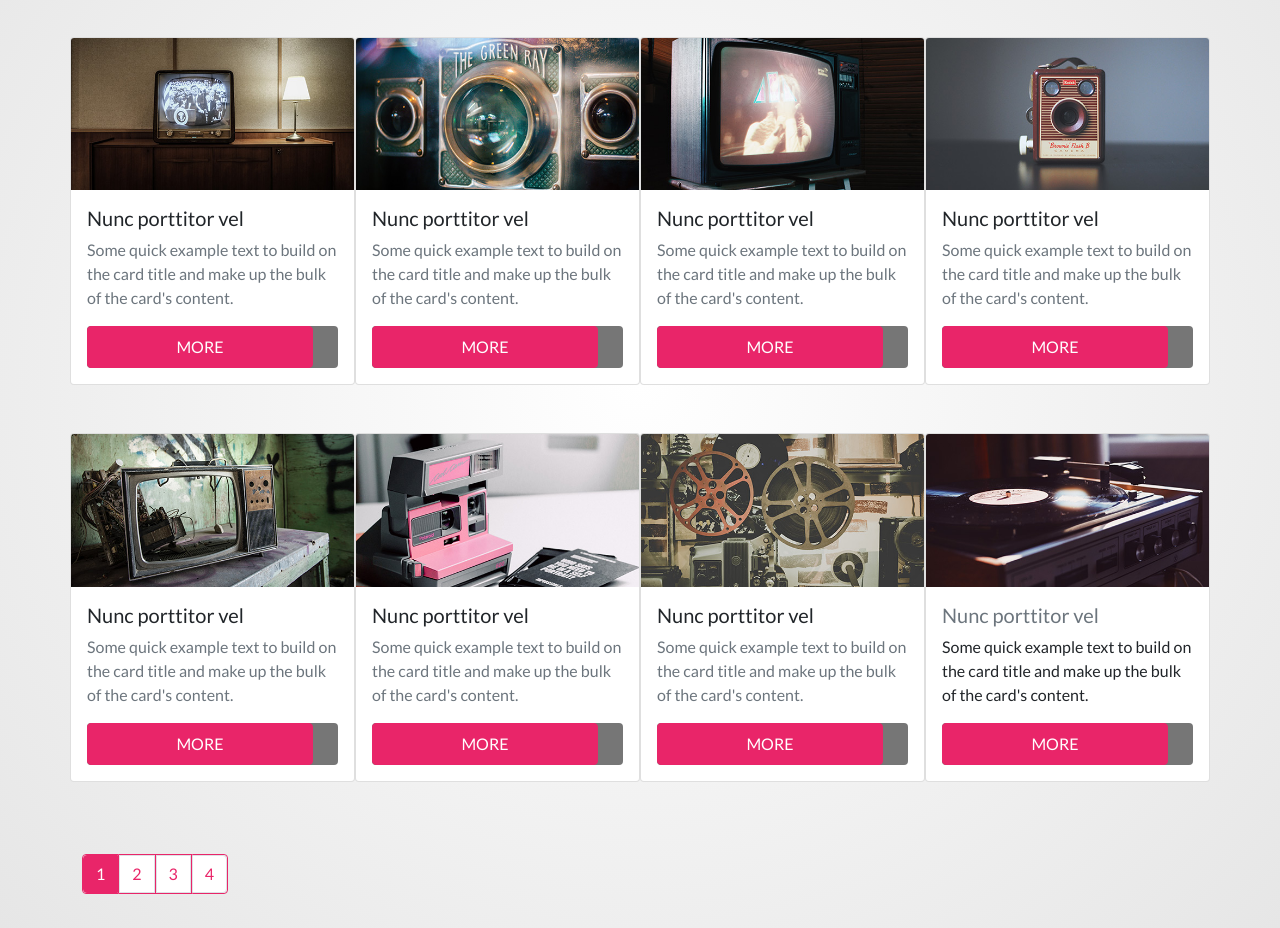
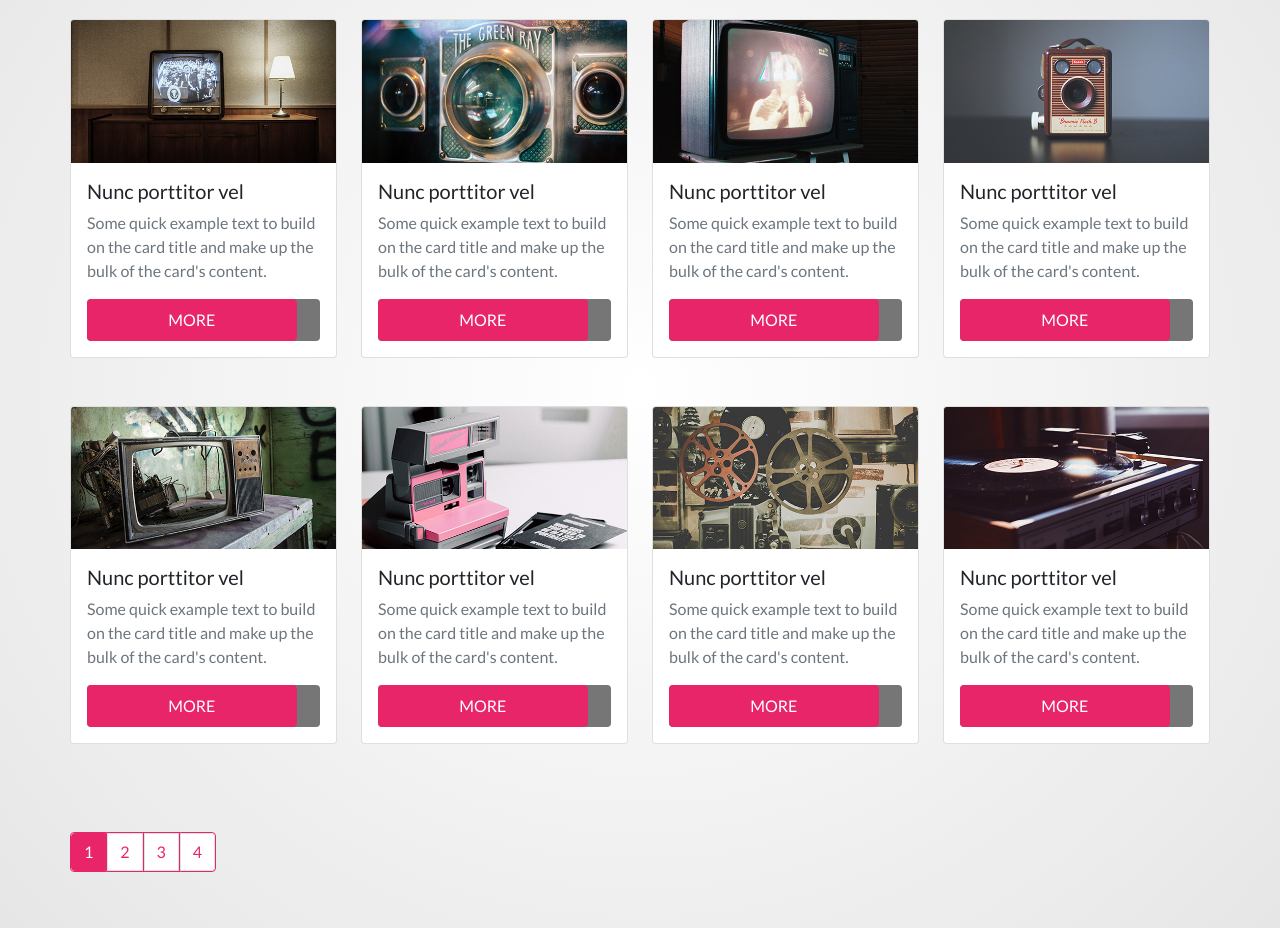
Before and after one commit to Noroff-FEU-Assignments/css-frameworks-ca-NukLaochaem, a plain HTML site: page news.html in a window 1280 px wide. Shown: the part 207-1135 px from the top of the page. Drawn offline with nearby package versions, Linux system fonts and the light colour scheme; a web font is replaced by a local one.

Commit message:
News fixed

```diff
--- a/news.html
+++ b/news.html
@@ -17,8 +17,8 @@
 </head>
 
 <body>
-  <nav class="navbar navbar-expand-lg shadow-lg">
-    <div class="container-fluid px-lg-5">
+  <nav class="navbar navbar-expand-lg shadow-sm px-lg-5 fixed-top">
+    <div class="container-fluid">
       <a class="navbar-brand" href="index.html">The YAY Company</a>
       <button class="navbar-toggler navbar-light" type="button" data-bs-toggle="collapse"
         data-bs-target="#navbarSupportedContent" aria-controls="navbarSupportedContent" aria-expanded="false"
@@ -59,50 +59,11 @@
       </ul>
     </div>
 
-    <div class="container">
-      <div class="row p-4 p-lg-0">
-
-        <div class="card col-lg-3 px-0 mb-5">
-          <img src="News images/news-1.jpg" class="card-img-top" alt="...">
-          <div class="card-body">
-            <h5 class="card-title">Nunc porttitor vel</h5>
-            <p class="card-text text-muted">Some quick example text to build on the card title and make up the bulk of
-              the card's
-              content.</p>
-            <div class="button-ekstra rounded">
-              <a href="#" class="btn btn-primary p-2" style="width: 90%;">MORE</a>
-            </div>
-          </div>
-        </div>
-
-        <div class="card col-lg-3 px-0 mb-5">
-          <img src="News images/news-2.jpg" class="card-img-top" alt="...">
-          <div class="card-body">
-            <h5 class="card-title">Nunc porttitor vel</h5>
-            <p class="card-text text-muted">Some quick example text to build on the card title and make up the bulk of
-              the card's
-              content.</p>
-            <div class="button-ekstra rounded">
-              <a href="#" class="btn btn-primary p-2" style="width: 90%;">MORE</a>
-            </div>
-          </div>
-        </div>
-
-        <div class="card col-lg-3 px-0 mb-5">
-          <img src="News images/news-3.jpg" class="card-img-top" alt="...">
-          <div class="card-body">
-            <h5 class="card-title">Nunc porttitor vel</h5>
-            <p class="card-text text-muted">Some quick example text to build on the card title and make up the bulk of
-              the card's
-              content.</p>
-            <div class="button-ekstra rounded">
-              <a href="#" class="btn btn-primary p-2" style="width: 90%;">MORE</a>
-            </div>
-          </div>
-        </div>
-
-        <div class="card col-lg-3 px-0 mb-5">
-          <img src="News images/news-4.jpg" class="card-img-top" alt="...">
+    <div class="container p-4 p-lg-0 mb-3">
+      <div class="row">
+        <div class="col-lg-3 mb-5">
+          <div class="card">
+            <img src="News images/news-1.jpg" class="card-img-top" alt="televison desk">
             <div class="card-body">
               <h5 class="card-title">Nunc porttitor vel</h5>
               <p class="card-text text-muted">Some quick example text to build on the card title and make up the bulk of
@@ -115,10 +76,9 @@
           </div>
         </div>
 
-      <div class="row p-4 p-lg-0">
-
-        <div class="card col-lg-3 px-0 mb-5">
-          <img src="News images/news-5.jpg" class="card-img-top" alt="...">
+        <div class="col-lg-3 mb-5">
+          <div class="card">
+            <img src="News images/news-2.jpg" class="card-img-top" alt="old green ray camera">
             <div class="card-body">
               <h5 class="card-title">Nunc porttitor vel</h5>
               <p class="card-text text-muted">Some quick example text to build on the card title and make up the bulk of
@@ -129,9 +89,11 @@
               </div>
             </div>
           </div>
+        </div>
 
-        <div class="card col-lg-3 px-0 mb-5">
-          <img src="News images/news-6.jpg" class="card-img-top" alt="...">
+        <div class="col-lg-3 mb-5">
+          <div class="card">
+            <img src="News images/news-3.jpg" class="card-img-top" alt=" an old televison">
             <div class="card-body">
               <h5 class="card-title">Nunc porttitor vel</h5>
               <p class="card-text text-muted">Some quick example text to build on the card title and make up the bulk of
@@ -142,9 +104,11 @@
               </div>
             </div>
           </div>
+        </div>
 
-        <div class="card col-lg-3 px-0 mb-5">
-          <img src="News images/news-7.jpg" class="card-img-top" alt="...">
+        <div class="col-lg-3 mb-5">
+          <div class="card">
+            <img src="News images/news-4.jpg" class="card-img-top" alt="Old radio">
             <div class="card-body">
               <h5 class="card-title">Nunc porttitor vel</h5>
               <p class="card-text text-muted">Some quick example text to build on the card title and make up the bulk of
@@ -155,12 +119,60 @@
               </div>
             </div>
           </div>
+        </div>
 
-        <div class="card col-lg-3 px-0 mb-lg-5">
-          <img src="News images/news-8.jpg" class="card-img-top" alt="...">
+        <div class="col-lg-3 mb-5">
+          <div class="card">
+            <img src="News images/news-5.jpg" class="card-img-top" alt="old televison frame">
             <div class="card-body">
-            <h5 class="card-title text-muted">Nunc porttitor vel</h5>
-            <p class="card-text">Some quick example text to build on the card title and make up the bulk of the card's
+              <h5 class="card-title">Nunc porttitor vel</h5>
+              <p class="card-text text-muted">Some quick example text to build on the card title and make up the bulk of
+                the card's
+                content.</p>
+              <div class="button-ekstra rounded">
+                <a href="#" class="btn btn-primary p-2" style="width: 90%;">MORE</a>
+              </div>
+            </div>
+          </div>
+        </div>
+
+        <div class="col-lg-3 mb-5">
+          <div class="card">
+            <img src="News images/news-6.jpg" class="card-img-top" alt="old polaroid camera">
+            <div class="card-body">
+              <h5 class="card-title">Nunc porttitor vel</h5>
+              <p class="card-text text-muted">Some quick example text to build on the card title and make up the bulk of
+                the card's
+                content.</p>
+              <div class="button-ekstra rounded">
+                <a href="#" class="btn btn-primary p-2" style="width: 90%;">MORE</a>
+              </div>
+            </div>
+          </div>
+        </div>
+
+        <div class="col-lg-3 mb-5">
+          <div class="card">
+            <img src="News images/news-7.jpg" class="card-img-top" alt="old movies tapes">
+            <div class="card-body">
+              <h5 class="card-title">Nunc porttitor vel</h5>
+              <p class="card-text text-muted">Some quick example text to build on the card title and make up the bulk of
+                the card's
+                content.</p>
+              <div class="button-ekstra rounded">
+                <a href="#" class="btn btn-primary p-2" style="width: 90%;">MORE</a>
+              </div>
+            </div>
+          </div>
+        </div>
+
+        <div class="col-lg-3">
+          <div class="card">
+            <img src="News images/news-8.jpg" class="card-img-top" alt="record player">
+            <div class="card-body">
+              <h5 class="card-title">Nunc porttitor vel</h5>
+              <p class="card-text text-muted">Some quick example text to build on the card title and make up the bulk of
+                the card's
                 content.</p>
               <div class="button-ekstra rounded">
                 <a href="#" class="btn btn-primary p-2" style="width: 90%;">MORE</a>
@@ -169,9 +181,10 @@
           </div>
         </div>
       </div>
+    </div>
 
-    <div class="container">
-      <ul class="pagination p-4 ps-lg-0">
+    <div class="container p-4 ps-lg-0 mb-lg-4">
+      <ul class="pagination">
         <li class="page-item active rounded-start" aria-current="page">
           <span class="page-link">1</span>
         </li>
@@ -184,7 +197,7 @@
 
     <footer class="footer">
       <div class="px-5">
-        <div class="row">
+        <div class="row pt-lg-2">
           <div class="col-sm-12 text-center py-4 col-lg-4 text-lg-start py-lg-0">
             <i><i class="fab fa-vimeo-v fa-2x"></i> <i class="fab fa-youtube fa-2x"></i></i>
           </div>
--- a/sass/partials/_custom.scss
+++ b/sass/partials/_custom.scss
@@ -4,6 +4,7 @@ $black-color: #0a0a0a;
 $gray-color: #767676;
 
 body {
+  padding-top: 50px;
   background: radial-gradient(#ffffff, #e5e5e5) !important;
   font-family: "Lato", sans-serif !important;
 }
--- a/sass/partials/_home.scss
+++ b/sass/partials/_home.scss
@@ -1,11 +1,12 @@
 .carousel-indicators {
-  &.active {
-    color: $primary;
-    background: red;
+  .indicators {
+    height: 27px !important;
+    margin: 0 10px !important;
+    opacity: 1 !important;
+    border: none !important;
   }
-  .indicators {
-    color: red;
-    background-color: red;
+  .active {
+    background-color: $primary !important;
   }
 }
 
```
Also changed, not shown: contact.html (+7 -7 lines), index.html (+19 -19 lines), css/style.css, 1 other file. Lines whose indentation alone changed are shown as unchanged.
